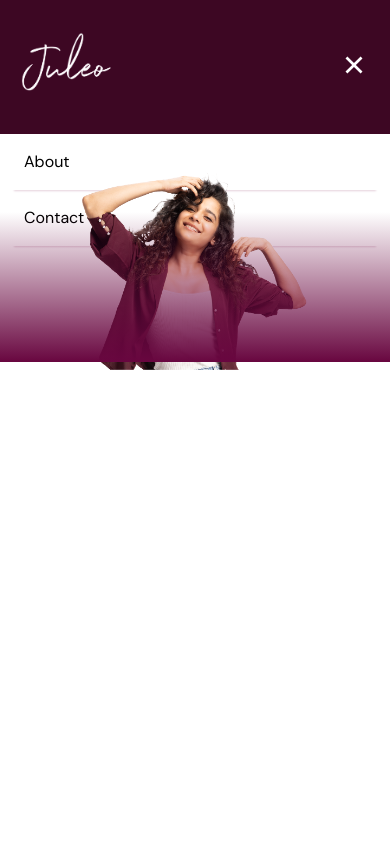
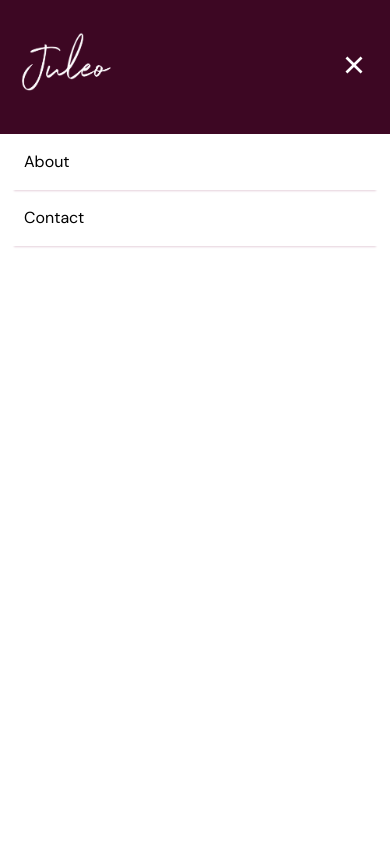
Before and after one commit to sam-juleo/juleo-landing-page, a React (Create React App) app: page / in a window 390 px wide. Both pictures are taken after a click on the element 358 px from the left and 65 px from the top of the page. Shown: the top 844 px of the page. Built offline with nearby package versions, Linux system fonts and the light colour scheme; a web font is replaced by a local one.

Commit message:
Updated Z-index

```diff
--- a/src/view/Banner.tsx
+++ b/src/view/Banner.tsx
@@ -30,10 +30,10 @@ function Banner() {
                 </div>
 
                 <div className='items-center justify-center sm:flex lg:hidden'>
-                    <div className='bg-gradient-to-b from-transparent to-[#68063f] z-50 h-[150px] relative top-[90px]'>
+                    <div className='bg-gradient-to-b from-transparent to-[#68063f] z-20 h-[150px] relative top-[90px]'>
                     </div>
                     <img
-                        className='absolute z-40 w-[240px] left-1/2 transform -translate-x-1/2 -translate-y-1/2'
+                        className='absolute z-10 w-[240px] left-1/2 transform -translate-x-1/2 -translate-y-1/2'
                         style={{ top: 'calc(15% + 20px)' }}
                         src={Model}
                         alt=""
--- a/src/view/Header.tsx
+++ b/src/view/Header.tsx
@@ -96,8 +96,8 @@ const HamburgerIcon = ({ hamburgerClicked, setHamburgerClicked }: { hamburgerCli
         classNames="dropdown"
         unmountOnExit
       >
-        <div className="absolute w-full h-screen top-full right-0 mt-1 bg-white dropdown-enter-done">
-          <div className="flex flex-col text-start bg-white h-1">
+        <div className="absolute w-full h-screen top-full right-0 mt-1 bg-white dropdown-enter-done z-50">
+          <div className="flex flex-col text-start bg-white h-1 z-50">
             {/* <button className="px-6 py-4 text-black box_shadow_bot_wine text-left" onClick={scrollToAboutUs}>
               About
             </button>
@@ -111,10 +111,10 @@ const HamburgerIcon = ({ hamburgerClicked, setHamburgerClicked }: { hamburgerCli
             <button className="block px-6 py-4 text-black box_shadow_bot_wine text-left w-full"><NavLink to="/contact" >Contact</NavLink></button> */}
 
 
-              <NavLink to="/about" className="block px-6 py-4 text-black box_shadow_bot_wine text-left w-full">
+              <NavLink to="/about" className="block px-6 py-4 text-black box_shadow_bot_wine text-left w-full z-50">
                 <button>About</button>
               </NavLink>
-              <NavLink to="/contact" className="block px-6 py-4 text-black box_shadow_bot_wine text-left w-full">
+              <NavLink to="/contact" className="block px-6 py-4 text-black box_shadow_bot_wine text-left w-full z-50">
                 <button>Contact</button>
               </NavLink>
             </ul>
```
